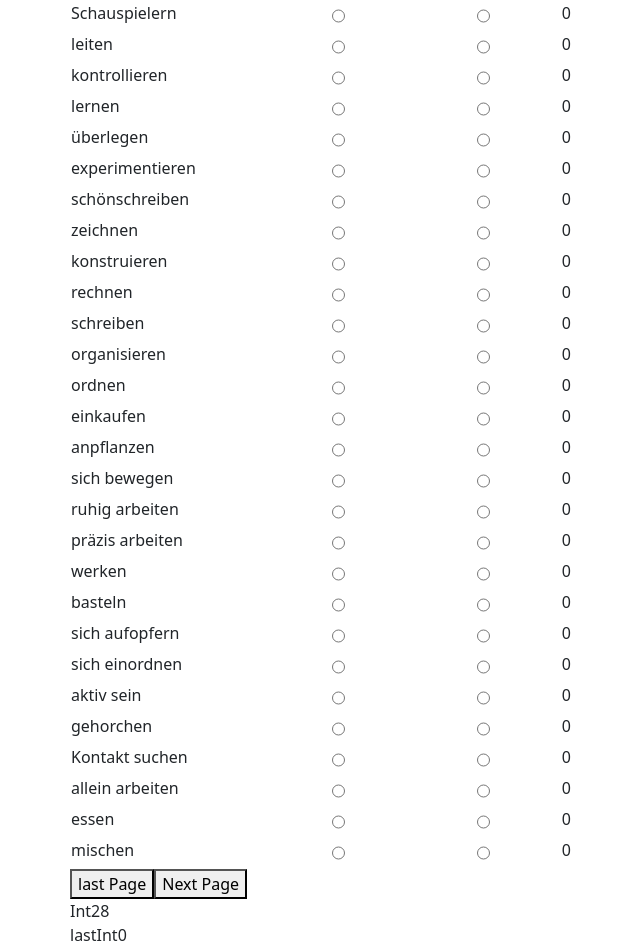
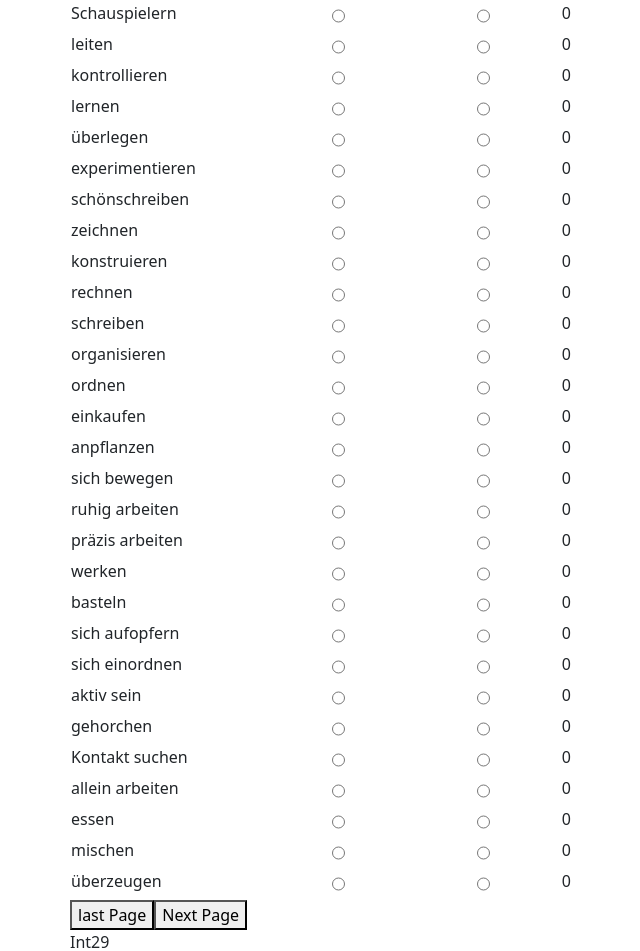
Before and after one commit to ErixXxYeas/MonkeyLab, a React (Create React App) app in the folder bifo-project/: page / in a window 1280 px wide. Shown: the top 951 px of the page, without its empty margins (12-652 px from the left). Built offline with nearby package versions, Linux system fonts and the light colour scheme.

Commit message:
Fixed Json now you can cycle to the last page without error.

```diff
--- a/bifo-project/src/App.js
+++ b/bifo-project/src/App.js
@@ -6,7 +6,7 @@ import React, { useState, useEffect } from "react";
 import wordsJson from "./n29_words.json";
 
 function App() {
-  const pages = 28;
+  const pages = 29;
   const [int, setInt] = useState(pages);
   const [lastInt, setLastInt] = useState(0);
   const [words, setWords] = useState(wordsJson.words); // state von wörter
@@ -77,12 +77,16 @@ function App() {
   };
 
   const handleNextPage = () => {
-    if (goodSelection && badSelection) {
+    if (int <= 347) {
+      //if (goodSelection && badSelection) {
       let newInt = int + pages;
       setLastInt(int);
       setInt(newInt);
+      /* } else {
+      alert("wählen sie 6 gute & schlechte Wörter aus");
+   } */
     } else {
-      alert("wählen sie 6 gute & schlechte Wörter aus");
+      console.log("letzte seite");
     }
   };
 
--- a/bifo-project/src/n29_words.json
+++ b/bifo-project/src/n29_words.json
@@ -1739,6 +1739,7 @@
       "id": 348,
       "word": "befestigen",
       "selection": 0
-    }
+    },
+    {}
   ]
 }
```
